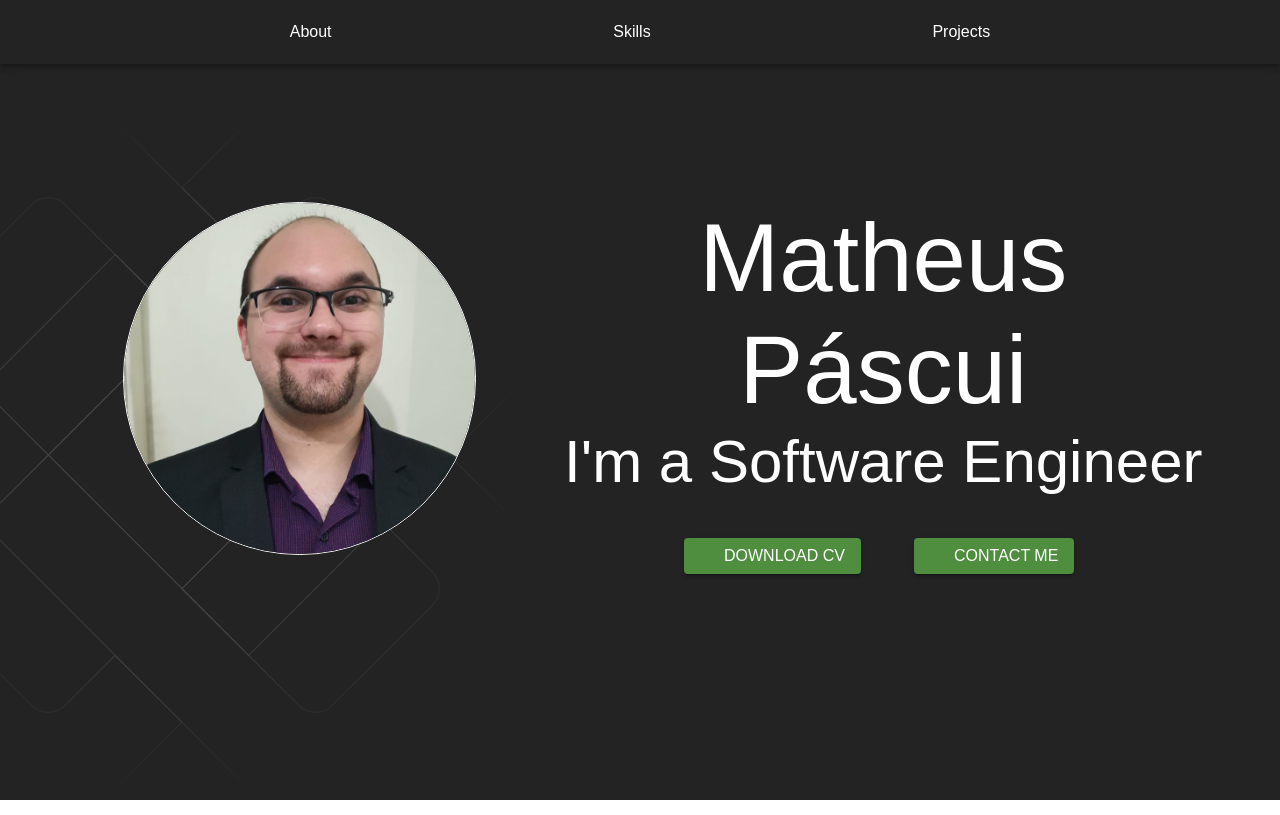
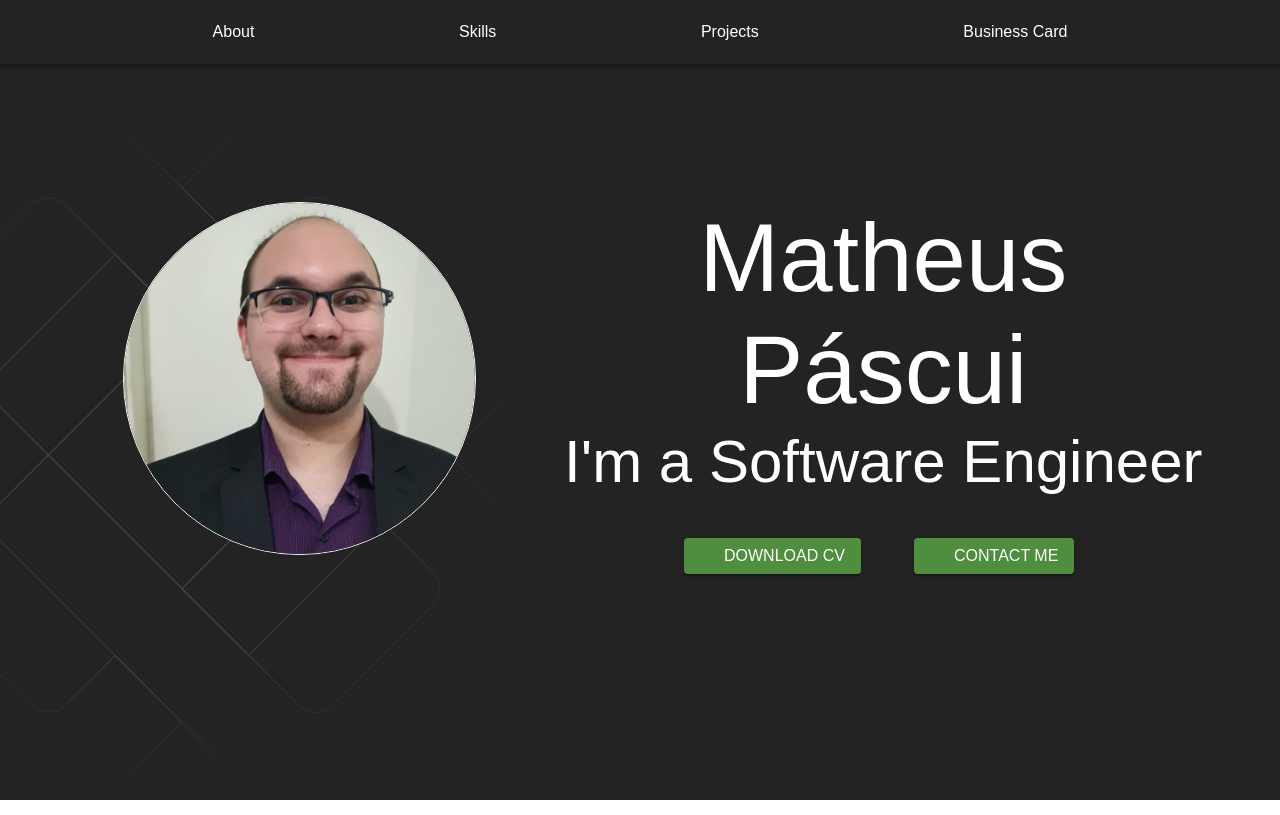
Before and after one commit to matheuspascui/PortfolioSite, a React (Vite) app: page / in a window 1280 px wide. Built offline with nearby package versions, Linux system fonts and the light colour scheme; some icons are missing.

Commit message:
feat: added menu business card to link to a business card section inside the main website

```diff
--- a/src/components/NavBar/NavBar.tsx
+++ b/src/components/NavBar/NavBar.tsx
@@ -14,6 +14,7 @@ const NavBar = () => {
           <MenuItem>About</MenuItem>
           <MenuItem>Skills</MenuItem>
           <MenuItem>Projects</MenuItem>
+          <MenuItem>Business Card</MenuItem>
         </StyledToolbar>
       </AppBar>
     </>
```
